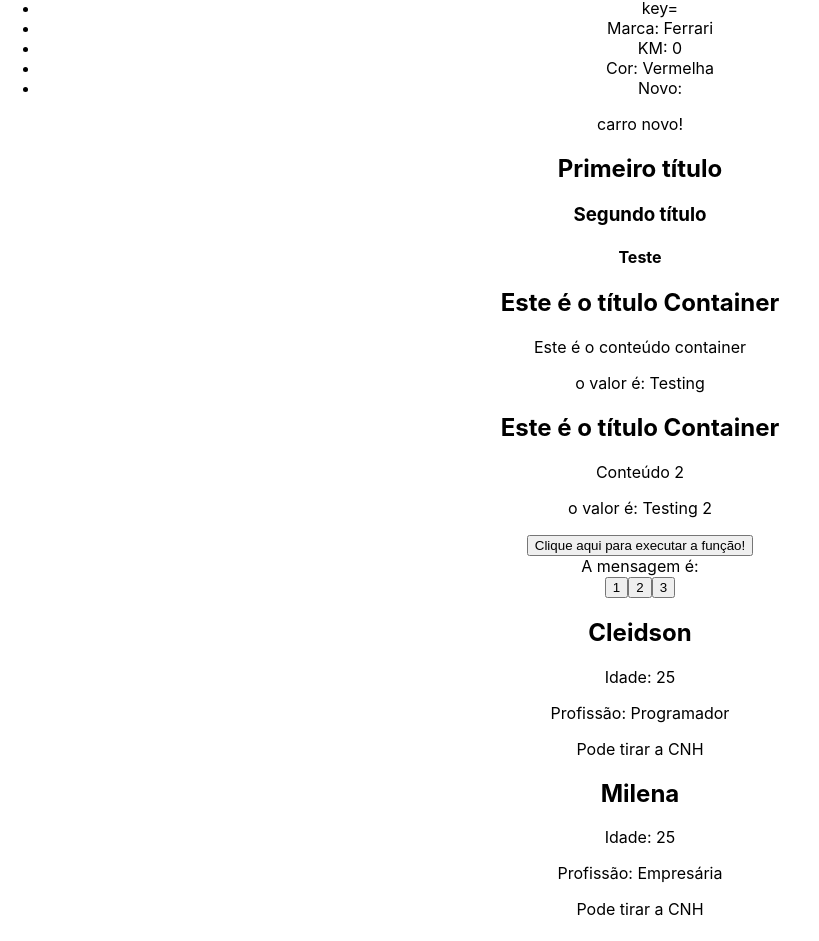
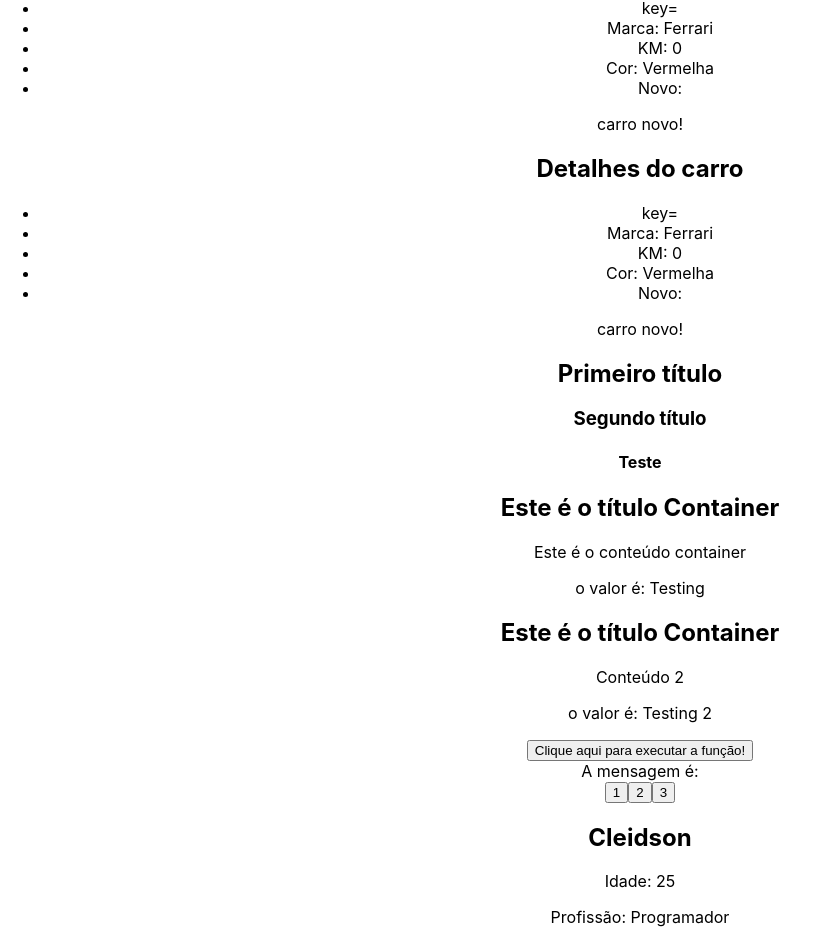
Before and after one commit to CFias/react, a React (Create React App) app in the folder 3_SECTION3/section3/: page / in a window 1280 px wide. Shown: the part 2484-3425 px from the top of the page, without its empty margins (0-819 px from the left). Built offline with nearby package versions, Linux system fonts and the light colour scheme.

Commit message:
Update App.js

```diff
--- a/3_SECTION3/section3/src/App.js
+++ b/3_SECTION3/section3/src/App.js
@@ -18,6 +18,7 @@ function App() {
   const userName = useState("Cleidson");
 
   const cars = [
+    { id: 1, brand: "Ferrari", color: "Vermelha", km: 0, newCar: true },
     { id: 1, brand: "Ferrari", color: "Vermelha", km: 0, newCar: true }
   ];
 
```
